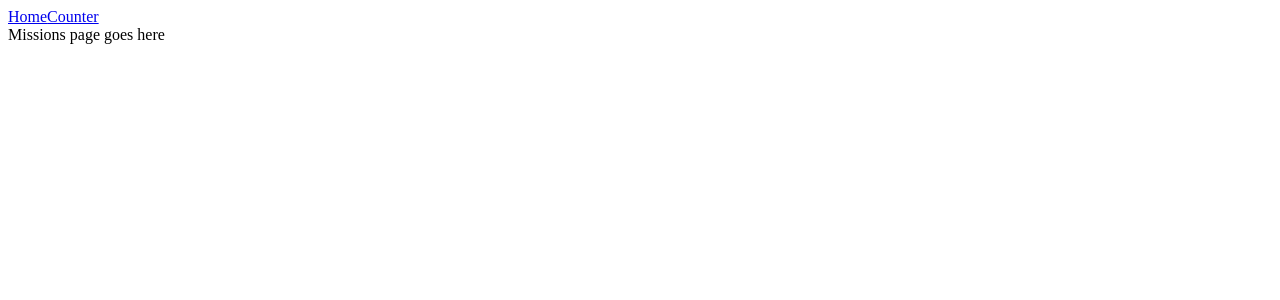
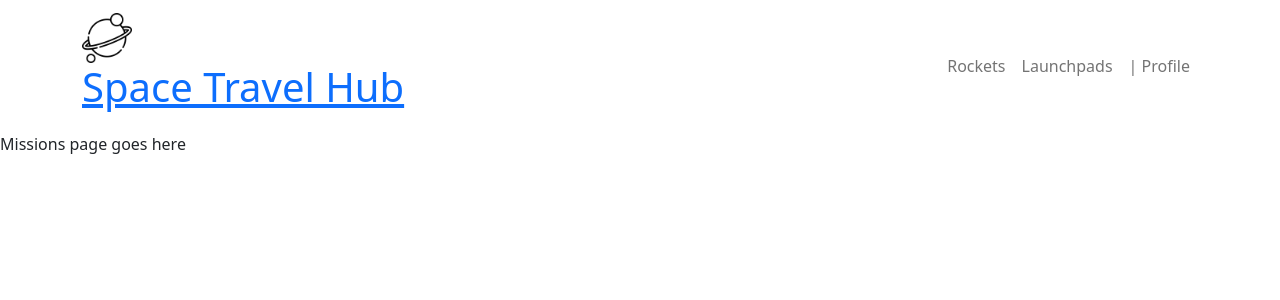
Before and after one commit to learnwithalfred/space-travel-booking, a React (Create React App) app: page / in a window 1280 px wide. Shown: the top 300 px of the page. Built offline with nearby package versions, Linux system fonts and the light colour scheme.

Commit message:
Add deader

```diff
--- a/package.json
+++ b/package.json
@@ -20,7 +20,9 @@
     "@testing-library/react": "^13.3.0",
     "@testing-library/user-event": "^13.5.0",
     "axios": "^0.27.2",
+    "bootstrap": "^5.1.3",
     "react": "^18.2.0",
+    "react-bootstrap": "^2.4.0",
     "react-dom": "^18.2.0",
     "react-redux": "^8.0.2",
     "react-router-dom": "^6.3.0",
--- /dev/null
+++ b/src/features/header/header.js
@@ -0,0 +1,37 @@
+import { NavLink } from 'react-bootstrap';
+import Container from 'react-bootstrap/Container';
+import Nav from 'react-bootstrap/Nav';
+import Navbar from 'react-bootstrap/Navbar';
+import { Link } from 'react-router-dom';
+import logo from '../../assets/images/logo.png';
+
+const Header = () => (
+  <Navbar bg="light" expand="lg" className="bg-white">
+    <Container>
+      <Navbar.Brand href="#home">
+        <Link to="/">
+          <div clasName="d-flex justify-content-start">
+          <img src={logo} alt="Keep" width="50" className="me-3" />
+            <h1>Space Travel Hub</h1>
+            </div>
+        </Link>
+      </Navbar.Brand>
+      <Navbar.Toggle aria-controls="basic-navbar-nav" />
+      <Navbar.Collapse id="basic-navbar-nav" className="justify-content-end">
+        <Nav className="me-auto justify-content-end w-100">
+          <NavLink to="/" className="nav-link">
+            Rockets
+          </NavLink>
+          <NavLink to="/missions" className="nav-link">
+            Launchpads
+          </NavLink>
+          <NavLink to="/profile" className="nav-link">
+            | Profile
+          </NavLink>
+        </Nav>
+      </Navbar.Collapse>
+    </Container>
+  </Navbar>
+);
+
+export default Header;
--- a/src/features/missions/missions.js
+++ b/src/features/missions/missions.js
@@ -1,12 +1,11 @@
 import React from 'react';
-import { Link } from 'react-router-dom';
+import Header from '../header/header';
 
 const Missions = () => (
-  <div>
-    <Link to="/">Home</Link>
-    <Link to="/counter">Counter</Link>
+  <>
+    <Header />
     <div>Missions page goes here</div>
-  </div>
+  </>
 );
 
 export default Missions;
--- a/src/index.js
+++ b/src/index.js
@@ -4,6 +4,7 @@ import { createRoot } from 'react-dom/client';
 import { Provider } from 'react-redux';
 import store from './app/store';
 import App from './App';
+import 'bootstrap/dist/css/bootstrap.min.css';
 
 const container = document.getElementById('root');
 const root = createRoot(container);
```
Also changed, not shown: src/assets/images/logo.png (added), 1 other file (tests, documents, lock files or other folders).
